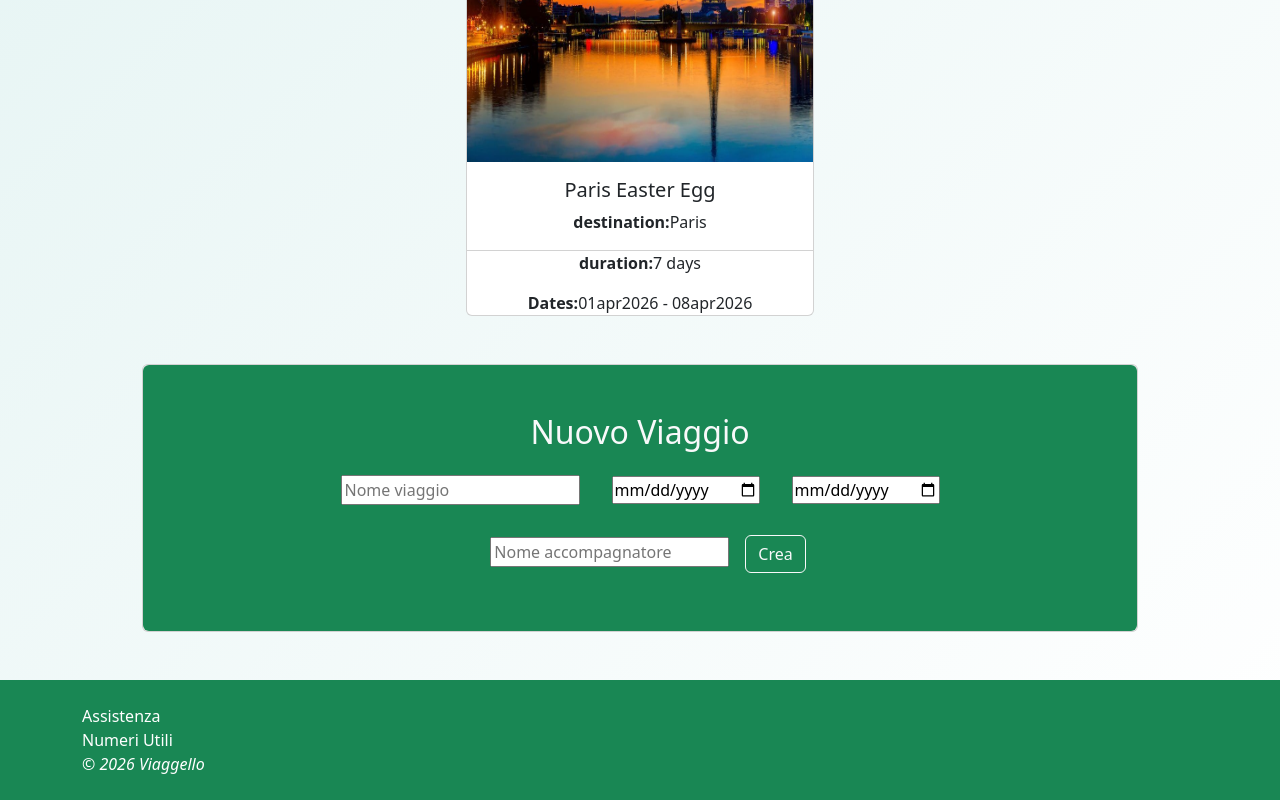
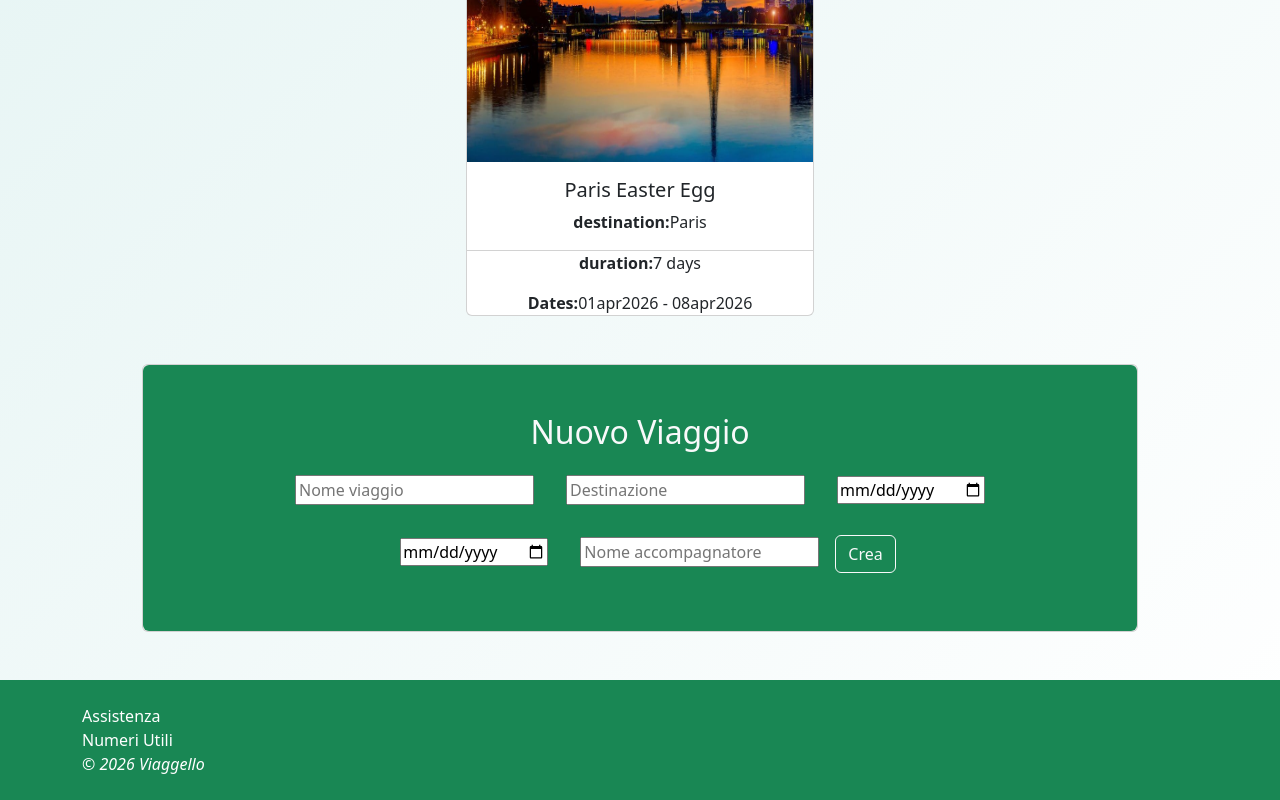
Before and after one commit to 0xMauriz/webapp-group-frontend, a React (Vite) app: page / in a window 1280 px wide. Shown: the part 727-1527 px from the top of the page. Built offline with nearby package versions, Linux system fonts and the light colour scheme.

Commit message:
Modifica struttura form nuovo viaggio

```diff
--- a/src/components/newTripSubmitForm.jsx
+++ b/src/components/newTripSubmitForm.jsx
@@ -47,7 +47,14 @@ function NewTripSubmitForm({ onSubmit }) {
             onChange={handleChange}
             className="m-3"
           />
-
+           <input
+            type="text"
+            name="tripDestination"
+            placeholder="Destinazione"
+            value={formData.destination}
+            onChange={handleChange}
+            className="m-3"
+          />
           <input
             type="date"
             name="tripStart"
```
